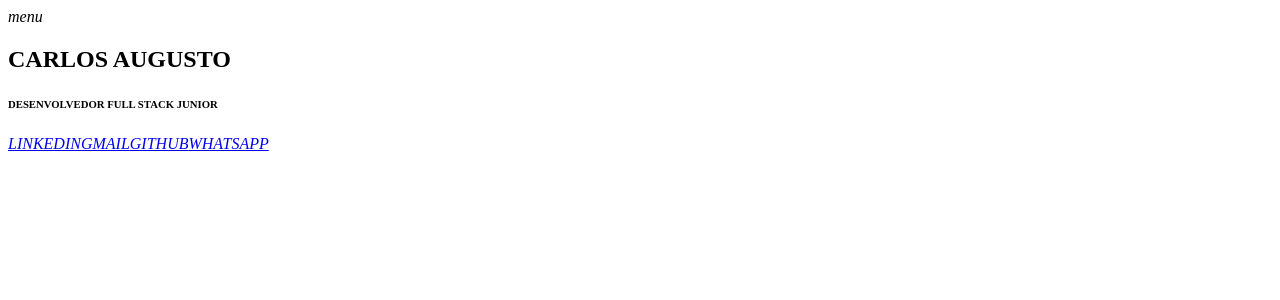
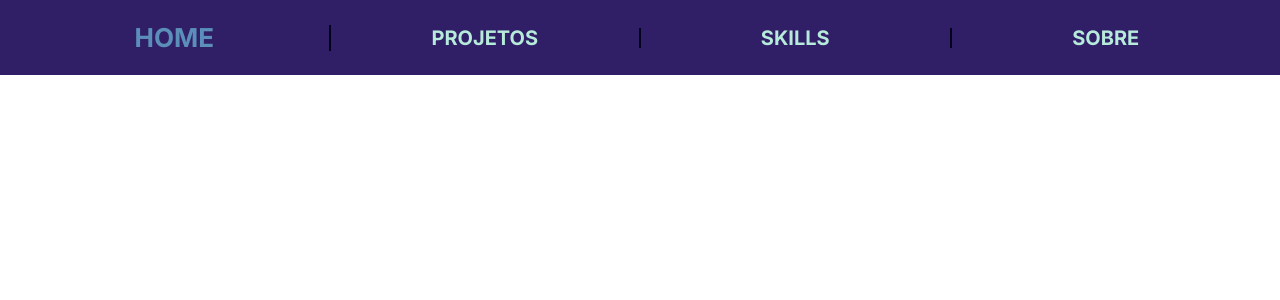
Before and after one commit to carlos-a-reis/carlos-a-reis.github.io, a React (Create React App) app: page / in a window 1280 px wide. Shown: the top 300 px of the page. Built offline with nearby package versions, Linux system fonts and the light colour scheme.

Commit message:
feat: adiciona os componentes Header e Footer a todas as páginas

```diff
--- a/src/components/Header.js
+++ /dev/null
@@ -1,32 +0,0 @@
-import React from 'react';
-import { useState } from 'react';
-import { useNavigate } from 'react-router-dom';
-
-function Header() {
-  const [navDisplay, setNavDisplay] = useState('none');
-  const navigate = useNavigate();
-
-  const setDisplayVisibility = () => {
-    if (navDisplay === 'none') {
-      setNavDisplay('flex');
-    } else {
-      setNavDisplay('none');
-    }
-  }
-
-  return(
-    <header>
-      <i onClick={() => setDisplayVisibility()}>menu</i>
-      <nav style={{display: navDisplay}}>
-        <ul>
-          <li onClick={() => navigate("/")}>HOME</li>
-          <li onClick={() => navigate("/projetos")}>PROJETOS</li>
-          <li onClick={() => navigate("/skills")}>SKILLS</li>
-          <li onClick={() => navigate("/sobre")}>SOBRE</li>
-        </ul>
-      </nav>
-    </header>
-  );
-}
-
-export default Header;
--- a/src/index.js
+++ b/src/index.js
@@ -2,6 +2,7 @@ import React from 'react';
 import ReactDOM from 'react-dom/client';
 import { BrowserRouter } from 'react-router-dom';
 import App from './App';
+import './index.css';
 
 const root = ReactDOM.createRoot(document.getElementById('root'));
 
--- a/src/pages/About.js
+++ b/src/pages/About.js
@@ -1,6 +1,6 @@
 import React from 'react';
 import Footer from '../components/Footer';
-import Header from '../components/Header';
+import Header from '../components/Header/Header';
 
 function About() {
   return(
--- a/src/pages/Home.js
+++ b/src/pages/Home.js
@@ -1,6 +1,6 @@
 import React from 'react';
 import Footer from '../components/Footer';
-import Header from '../components/Header';
+import Header from '../components/Header/Header';
 
 function Home() {
   return(
--- a/src/pages/Projects.js
+++ b/src/pages/Projects.js
@@ -1,6 +1,6 @@
 import React from 'react';
 import Footer from '../components/Footer';
-import Header from '../components/Header';
+import Header from '../components/Header/Header';
 
 function Projects() {
   return(
--- a/src/pages/Skills.js
+++ b/src/pages/Skills.js
@@ -1,6 +1,6 @@
 import React from 'react';
 import Footer from '../components/Footer';
-import Header from '../components/Header';
+import Header from '../components/Header/Header';
 
 function Skills() {
   return(
```
